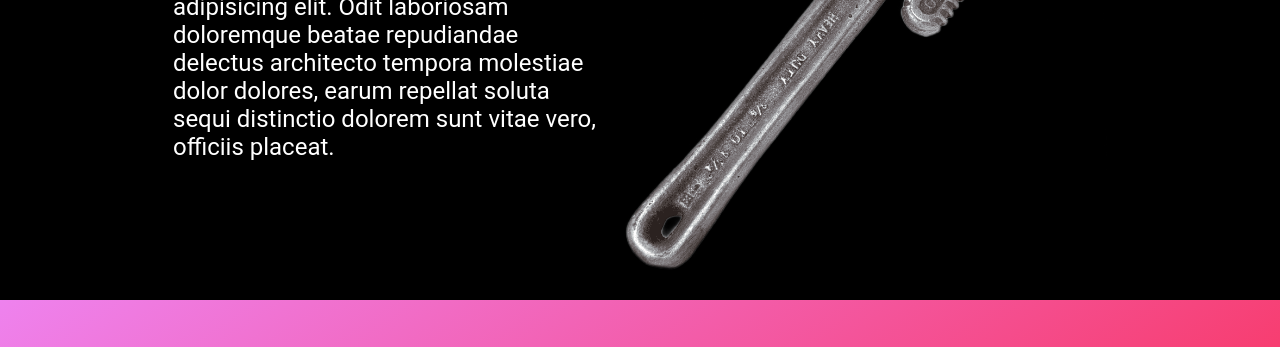
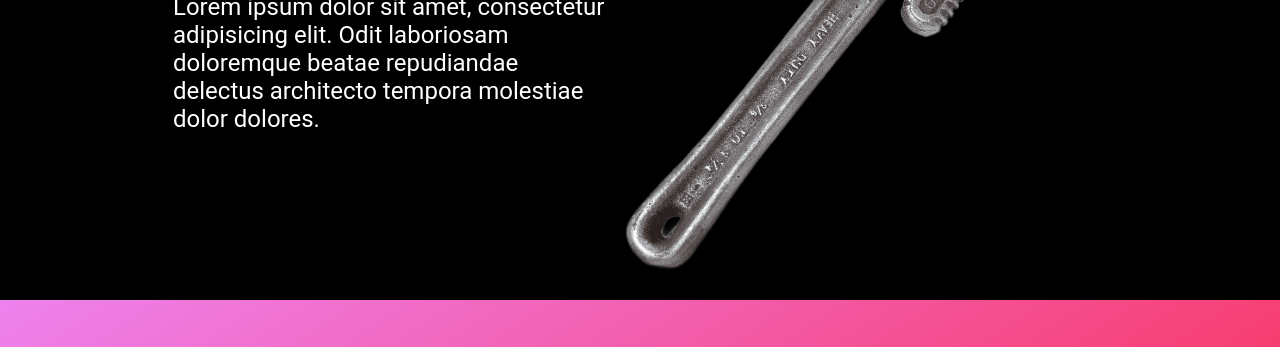
Before and after one commit to def1s/def1s.github.io, a plain HTML site: page index.html in a window 1280 px wide. Shown: the part 310-657 px from the top of the page. Drawn offline with Linux system fonts and the light colour scheme.

Commit message:
Add files via upload

```diff
--- a/index.html
+++ b/index.html
@@ -34,7 +34,7 @@
 			<div class="main">
 				<div class="text">
 					<h1 class="text_header">РЕМОНТ</h1>
-					<div class="text_descr">Lorem ipsum dolor sit amet, consectetur adipisicing elit. Odit laboriosam doloremque beatae repudiandae delectus architecto tempora molestiae dolor dolores, earum repellat soluta sequi distinctio dolorem sunt vitae vero, officiis placeat.</div>
+					<div class="text_descr">Lorem ipsum dolor sit amet, consectetur adipisicing elit. Odit laboriosam doloremque beatae repudiandae delectus architecto tempora molestiae dolor dolores.</div>
 				</div>
 				<!-- <img src="img/key.png" alt="key" class="key"> -->
 				<div class="key">
```
